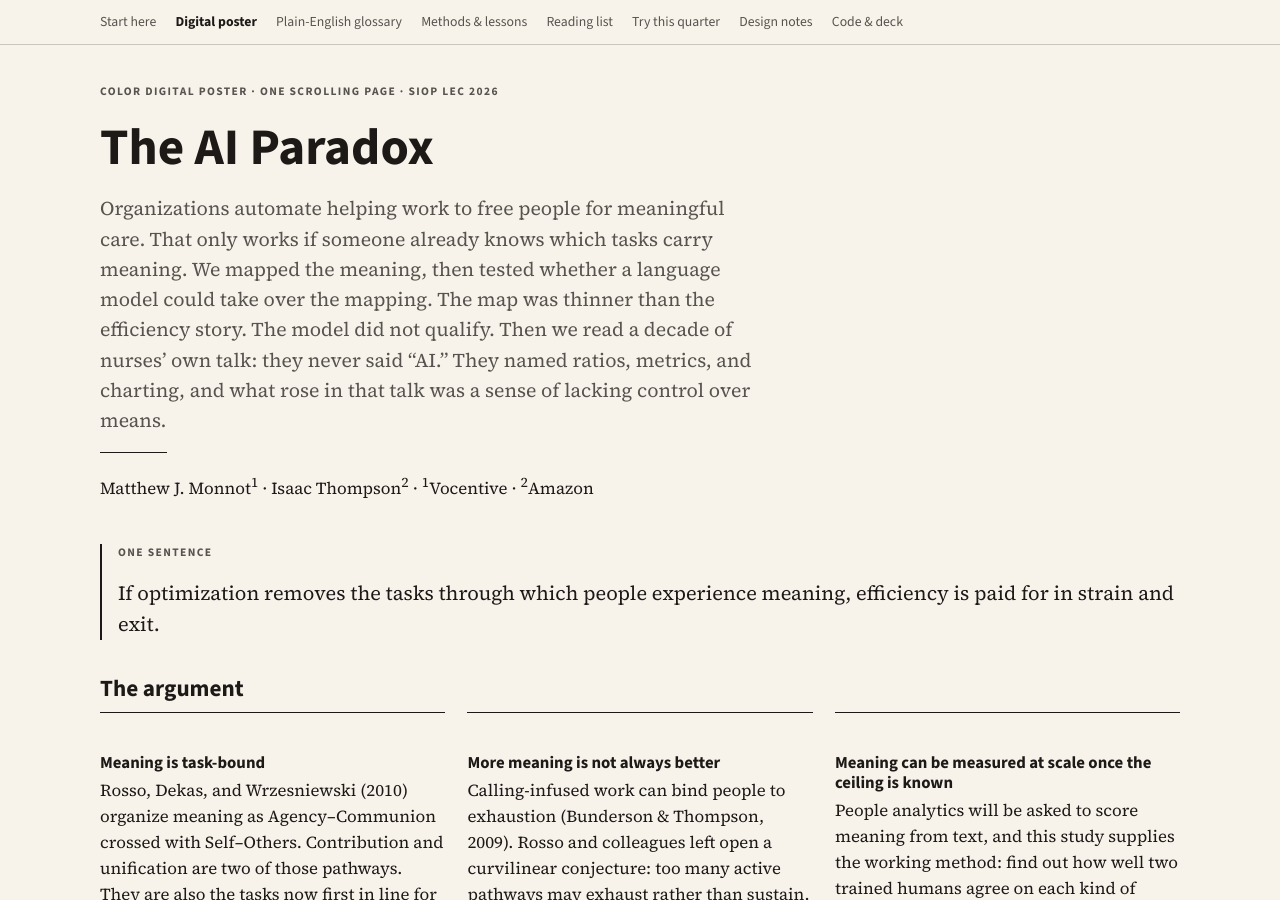
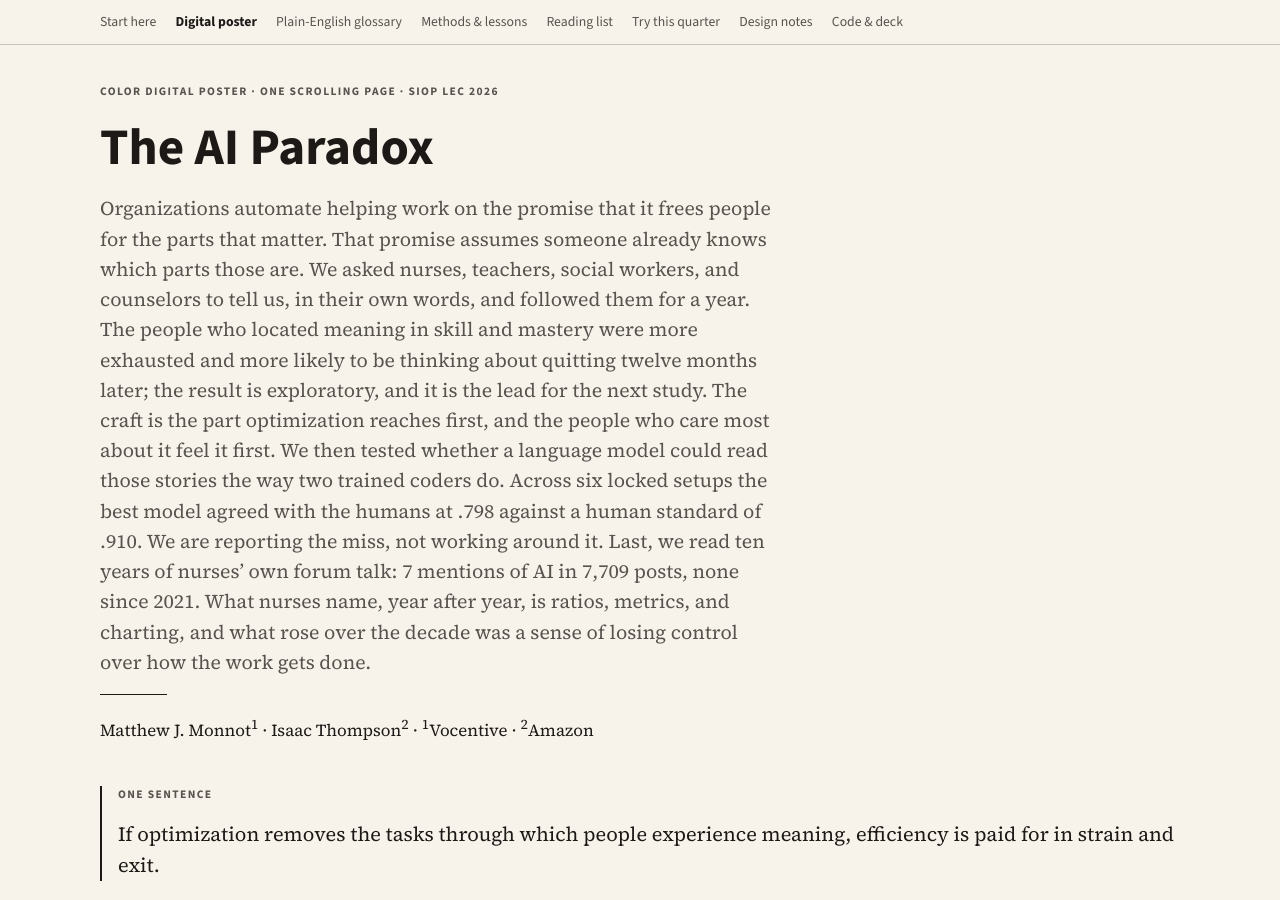
Before and after one commit to mjmonnot/mjmonnot.github.io, a Jekyll site: the page lec-2026/poster.html, which Jekyll copies as it is, in a window 1280 px wide and 900 px high. Built offline with Jekyll 4.4.1, drawn with Linux system fonts in a browser that asks for light colours.

Commit message:
LEC 2026: poster lede states the three results

```diff
--- a/lec-2026/poster.html
+++ b/lec-2026/poster.html
@@ -23,7 +23,7 @@
 <header class="hero wrap">
   <p class="kicker">Color digital poster · one scrolling page · SIOP LEC 2026</p>
   <h1>The AI Paradox</h1>
-  <p class="lede">Organizations automate helping work to free people for meaningful care. That only works if someone already knows which tasks carry meaning. We mapped the meaning, then tested whether a language model could take over the mapping. The map was thinner than the efficiency story. The model did not qualify. Then we read a decade of nurses’ own talk: they never said “AI.” They named ratios, metrics, and charting, and what rose in that talk was a sense of lacking control over means.</p>
+  <p class="lede">Organizations automate helping work on the promise that it frees people for the parts that matter. That promise assumes someone already knows which parts those are. We asked nurses, teachers, social workers, and counselors to tell us, in their own words, and followed them for a year. The people who located meaning in skill and mastery were more exhausted and more likely to be thinking about quitting twelve months later; the result is exploratory, and it is the lead for the next study. The craft is the part optimization reaches first, and the people who care most about it feel it first. We then tested whether a language model could read those stories the way two trained coders do. Across six locked setups the best model agreed with the humans at .798 against a human standard of .910. We are reporting the miss, not working around it. Last, we read ten years of nurses’ own forum talk: 7 mentions of AI in 7,709 posts, none since 2021. What nurses name, year after year, is ratios, metrics, and charting, and what rose over the decade was a sense of losing control over how the work gets done.</p>
   <hr class="rule">
   <p>Matthew J. Monnot<sup>1</sup> · Isaac Thompson<sup>2</sup> · <sup>1</sup>Vocentive · <sup>2</sup>Amazon</p>
 </header>
```
